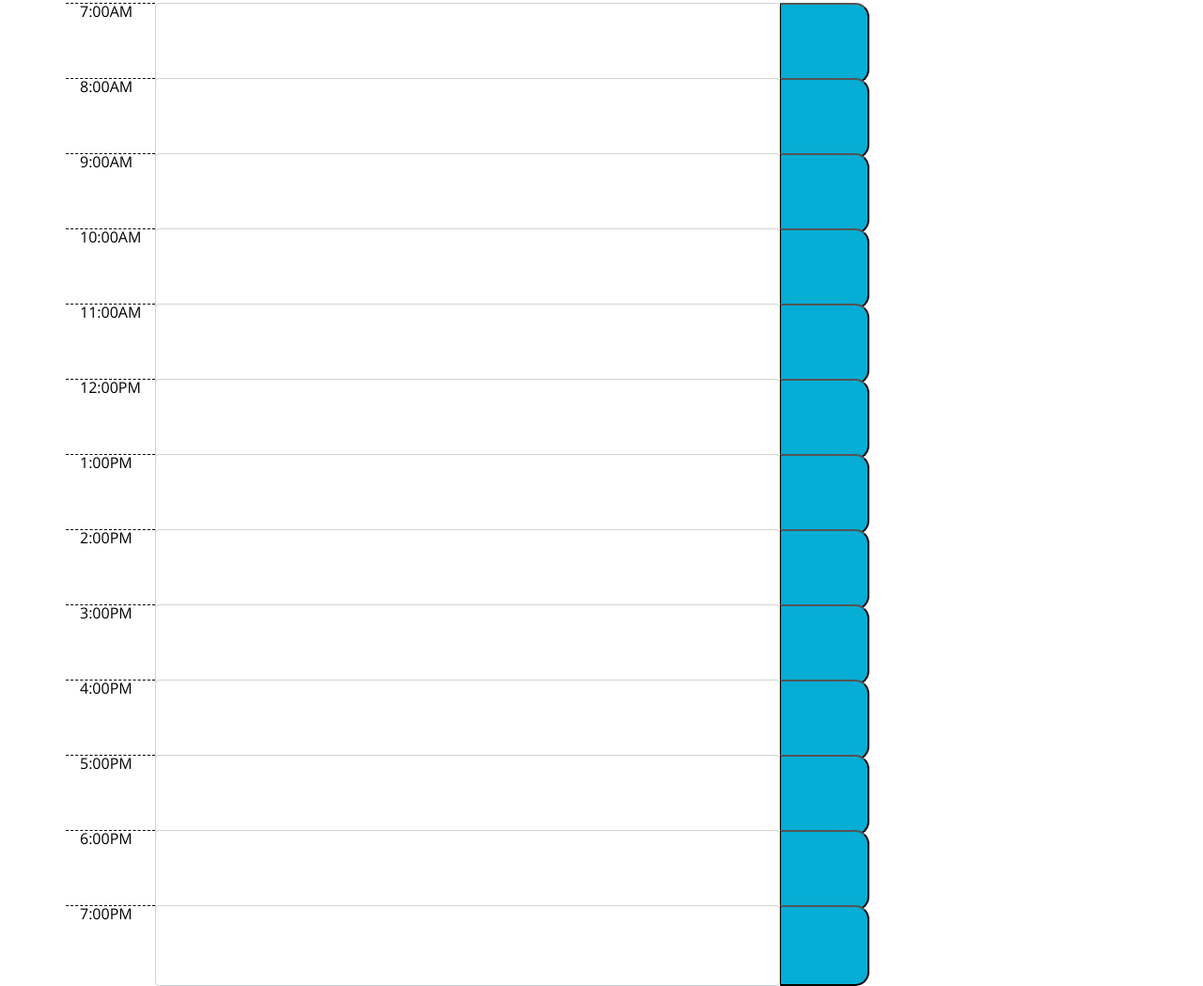
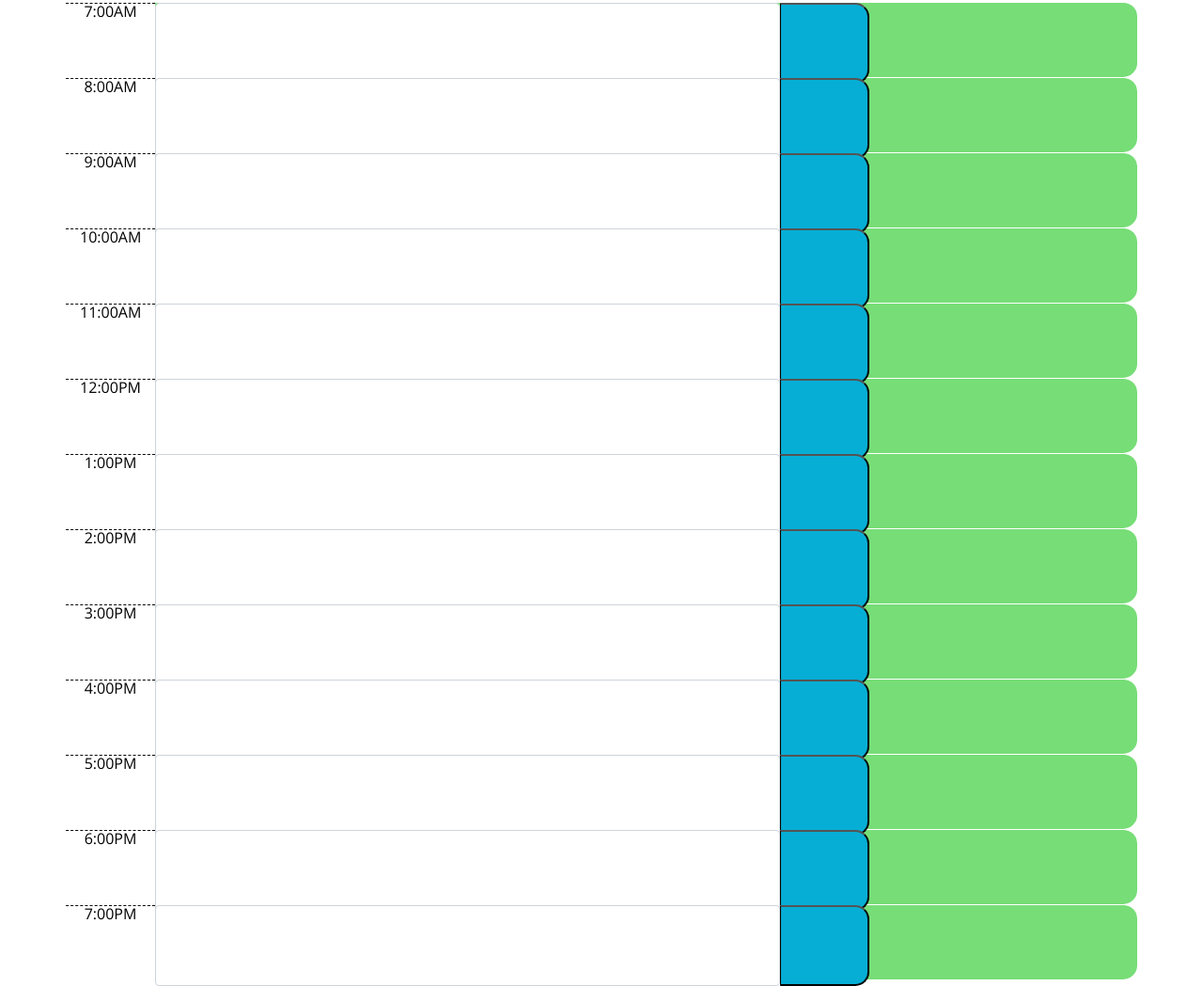
Before and after one commit to kdingman/calendar_assistant, a plain HTML site: page index.html in a window 1280 px wide. Shown: the part 334-1383 px from the top of the page at 94% size. Drawn offline with nearby package versions, Linux system fonts and the light colour scheme.

Commit message:
updated class name

```diff
--- a/index.html
+++ b/index.html
@@ -32,7 +32,7 @@
       <!-- Timeblocks go here -->
 
       <!--7AM Timeblock-->
-      <div id="7" class="row task-info">
+      <div id="7" class="row time-block">
         <div class="col-1 hour">7:00AM</div>
         <textarea id="7-text" rows="3" class="form-control description col-7 col-xs-1"></textarea>
         <button class="col-1 saveBtn d-flex justify-content-center align-items-center">
@@ -41,7 +41,7 @@
       </div>
 
       <!--8AM Timeblock-->
-      <div id="8" class="row task-info">
+      <div id="8" class="row time-block">
         <div class="col-1 hour">8:00AM</div>
         <textarea id="8-text" rows="3" class="form-control description col-7 col-xs-1"></textarea>
         <button class="col-1 saveBtn d-flex justify-content-center align-items-center">
@@ -50,7 +50,7 @@
       </div>
 
       <!--9AM Timeblock-->
-      <div id="9" class="row task-info">
+      <div id="9" class="row time-block">
         <div class="col-1 hour">9:00AM</div>
         <textarea id="9-text" rows="3" class="form-control description col-7 col-xs-1"></textarea>
         <button class="col-1 saveBtn d-flex justify-content-center align-items-center">
@@ -59,7 +59,7 @@
       </div>
 
       <!--10AM Timeblock-->
-      <div id="10" class="row task-info">
+      <div id="10" class="row time-block">
         <div class="col-1 hour">10:00AM</div>
         <textarea id="10-text" rows="3" class="form-control description col-7 col-xs-1"></textarea>
         <button class="col-1 saveBtn d-flex justify-content-center align-items-center">
@@ -68,7 +68,7 @@
       </div>
 
       <!--11AM Timeblock-->
-      <div id="11" class="row task-info">
+      <div id="11" class="row time-block">
         <div class="col-1 hour">11:00AM</div>
         <textarea id="11-text" rows="3" class="form-control description col-7 col-xs-1"></textarea>
         <button class="col-1 saveBtn d-flex justify-content-center align-items-center">
@@ -77,7 +77,7 @@
       </div>
 
       <!--12PM Timeblock-->
-      <div id="12" class="row task-info">
+      <div id="12" class="row time-block">
         <div class="col-1 hour">12:00PM</div>
         <textarea id="12-text" rows="3" class="form-control description col-7 col-xs-1"></textarea>
         <button class="col-1 saveBtn d-flex justify-content-center align-items-center">
@@ -86,7 +86,7 @@
       </div>
 
       <!--1PM Timeblock-->
-      <div id="13" class="row task-info">
+      <div id="13" class="row time-block">
         <div class="col-1 hour">1:00PM</div>
         <textarea id="13-text" rows="3" class="form-control description col-7 col-xs-1"></textarea>
         <button class="col-1 saveBtn d-flex justify-content-center align-items-center">
@@ -95,7 +95,7 @@
       </div>
 
       <!--2PM Timeblock-->
-      <div id="14" class="row task-info">
+      <div id="14" class="row time-block">
         <div class="col-1 hour">2:00PM</div>
         <textarea id="14-text" rows="3" class="form-control description col-7 col-xs-1"></textarea>
         <button class="col-1 saveBtn d-flex justify-content-center align-items-center">
@@ -104,7 +104,7 @@
       </div>
 
       <!--3PM Timeblock-->
-      <div id="15" class="row task-info">
+      <div id="15" class="row time-block">
         <div class="col-1 hour">3:00PM</div>
         <textarea id="15-text" rows="3" class="form-control description col-7 col-xs-1"></textarea>
         <button class="col-1 saveBtn d-flex justify-content-center align-items-center">
@@ -113,7 +113,7 @@
       </div>
 
       <!--4PM Timeblock-->
-      <div id="16" class="row task-info">
+      <div id="16" class="row time-block">
         <div class="col-1 hour">4:00PM</div>
         <textarea id="16-text" rows="3" class="form-control description col-7 col-xs-1"></textarea>
         <button class="col-1 saveBtn d-flex justify-content-center align-items-center">
@@ -122,7 +122,7 @@
       </div>
 
       <!--5PM Timeblock-->
-      <div id="17" class="row task-info">
+      <div id="17" class="row time-block">
         <div class="col-1 hour">5:00PM</div>
         <textarea id="17-text" rows="3" class="form-control description col-7 col-xs-1"></textarea>
         <button class="col-1 saveBtn d-flex justify-content-center align-items-center">
@@ -131,7 +131,7 @@
       </div>
 
       <!--6PM Timeblock-->
-      <div id="18" class="row task-info">
+      <div id="18" class="row time-block">
         <div class="col-1 hour">6:00PM</div>
         <textarea id="18-text" rows="3" class="form-control description col-7 col-xs-1"></textarea>
         <button class="col-1 saveBtn d-flex justify-content-center align-items-center">
@@ -140,7 +140,7 @@
       </div>
 
       <!--7PM Timeblock-->
-      <div id="19" class="row task-info">
+      <div id="19" class="row time-block">
         <div class="col-1 hour">7:00PM</div>
         <textarea id="19-text" rows="3" class="form-control description col-7 col-xs-1"></textarea>
         <button class="col-1 saveBtn d-flex justify-content-center align-items-center">
```
